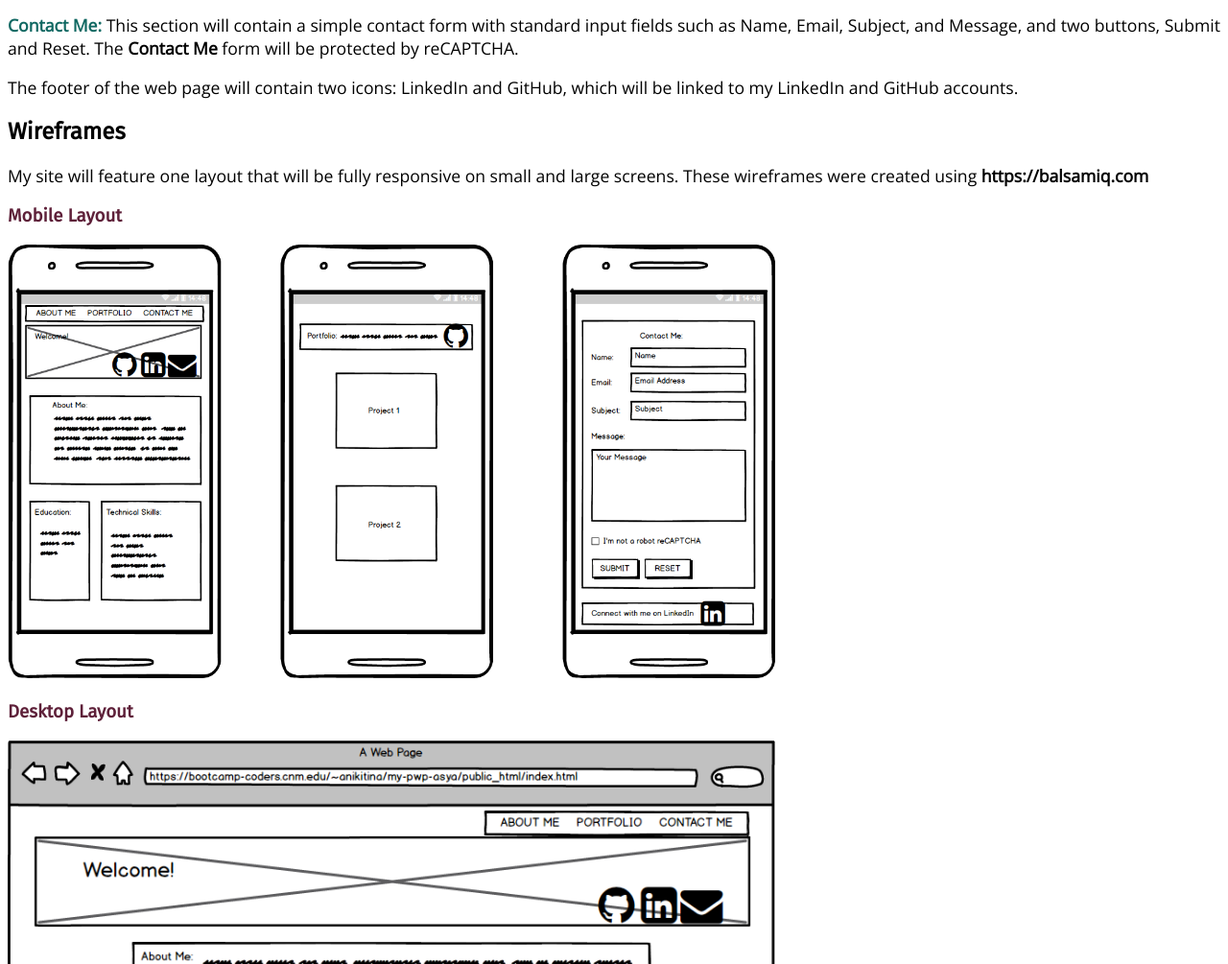
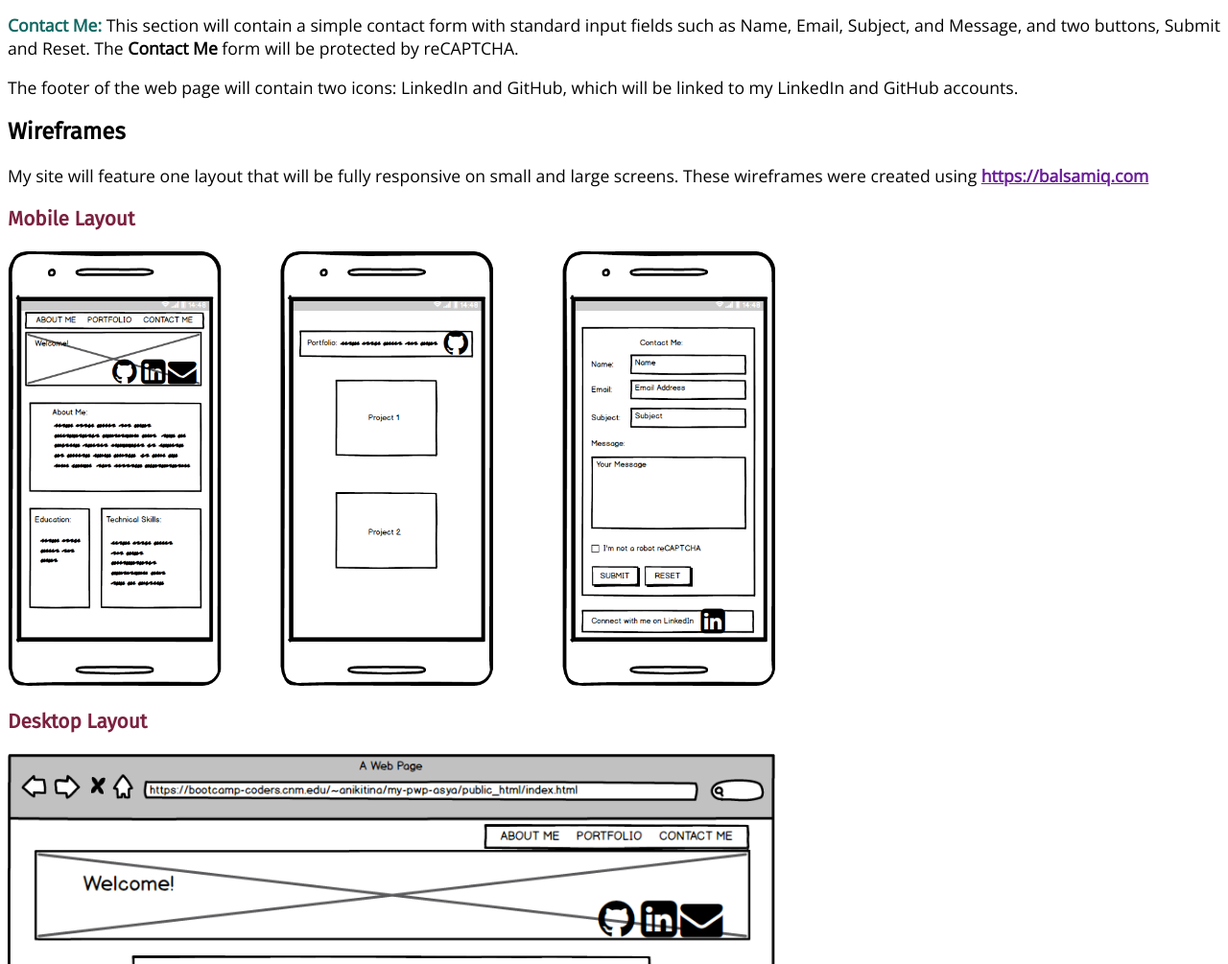
Before and after one commit to afnikitina/my-pwp-asya, a PHP site: page /milestone-2.php in a window 1280 px wide. Shown: the part 576-1581 px from the top of the page at 96% size. Run offline with PHP 8.4, Linux system fonts and the light colour scheme.

Commit message:
Tweaked css styles in style.css

```diff
--- a/public_html/documentation/milestone-2.php
+++ b/public_html/documentation/milestone-2.php
@@ -28,7 +28,7 @@
 			</section>
 			<div class="layout">
 				<h2>Wireframes</h2>
-				<p>My site will feature one layout that will be fully responsive on small and large screens. These wireframes were created using <strong>https://balsamiq.com</strong></p>
+				<p>My site will feature one layout that will be fully responsive on small and large screens. These wireframes were created using <a href="https://balsamiq.com">https://balsamiq.com</a></p>
 				<h3>Mobile Layout</h3>
 				<img src="./images/mobile-layout1.png" alt="Wireframes Mobile Layout">
 				<h3>Desktop Layout</h3>
--- a/public_html/documentation/styles/style.css
+++ b/public_html/documentation/styles/style.css
@@ -36,9 +36,6 @@ h1 {
 	font-style: normal;
 }
 
-.layout h3 {
-	color: #5e2039;
-}
 p {
 	font-size: 1.1em;
 }
@@ -46,7 +43,31 @@ p {
 img {
 	max-width: 800px;
 }
+
+a {
+	font-weight: bolder;
+}
+
+a:link {
+	color:  #6a1b9a;
+}
+
+/* visited link */
+a:visited {
+	color:  #1b5e20;
+}
+
+/* mouse over link */
+a:hover {
+	color:  #990033;
+}
+
 /***** Classes and IDs *****/
+
+.layout h3 {
+	color:  #7b213f;
+	font-size: 1.3em;
+}
 
 .wrap {
 	font-weight: bold;
```
